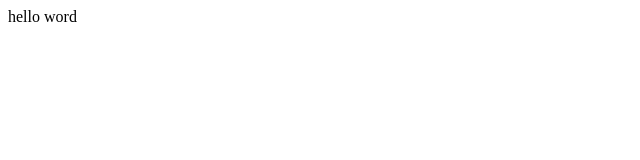
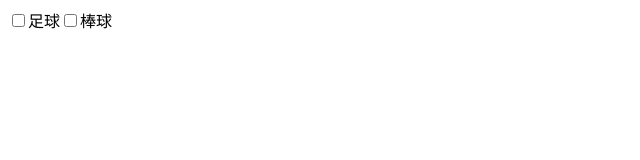
Before and after one commit to JuneJH/react-learn, a React (Create React App) app in the folder react-test/: page / in a window 1280 px wide. Shown: the top 160 px of the page, without its empty margins (0-640 px from the left). Built offline with nearby package versions, Linux system fonts and the light colour scheme.

Commit message:
多选框

```diff
--- a/react-test/src/App.js
+++ b/react-test/src/App.js
@@ -1,6 +1,7 @@
+import Test from './components/Checkboxs/Test';
 function App() {
   return (<div>
-    hello word
+    <Test/>
   </div>);
 }
 
--- /dev/null
+++ b/react-test/src/components/Checkboxs/Test.js
@@ -0,0 +1,27 @@
+import React, { Component } from 'react'
+import Checkboxs from "./index"
+export default class Test extends Component {
+    state = {
+        datas:[{
+            value:"football",
+            text:"足球"
+        },{
+            value:"basketball",
+            text:"棒球"
+        }],
+        checks:[],
+    }
+
+    render() {
+        return (
+            <div>
+                <Checkboxs name="love" {...this.state} onChange={newValue=>{
+                    console.log("love",newValue)
+                    this.setState({
+                        checks:newValue
+                    })
+                }}/>
+            </div>
+        )
+    }
+}
--- /dev/null
+++ b/react-test/src/components/Checkboxs/index.js
@@ -0,0 +1,37 @@
+import React, { Component } from 'react'
+
+export default class Checkboxs extends Component {
+
+    changeCheck(e){
+        let newChecks;
+        if(e.target.checked){
+            newChecks = [...this.props.checks,e.target.value]
+        }else{
+            newChecks = this.props.checks.filter(it=>it !== e.target.value)
+        }
+        this.props.onChange(newChecks,this.props.name,e);
+    }
+
+    getCheckboxs() {
+        return this.props.datas.map(item => (
+            <label key={item.value}>
+                <input
+                    type="checkbox"
+                    name={this.props.name}
+                    value={item.value}
+                    checked={this.props.checks.includes(item.value)}
+                    onChange={this.changeCheck.bind(this)}/>
+                    {item.text}
+            </label>
+        ))
+    }
+
+    render() {
+        const bx = this.getCheckboxs();
+        return (
+            <>
+                {bx}
+            </>
+        )
+    }
+}
```
Also changed, not shown: react-test/src/components/Checkboxs/README.md (added), 1 other file (tests, documents, lock files or other folders).
